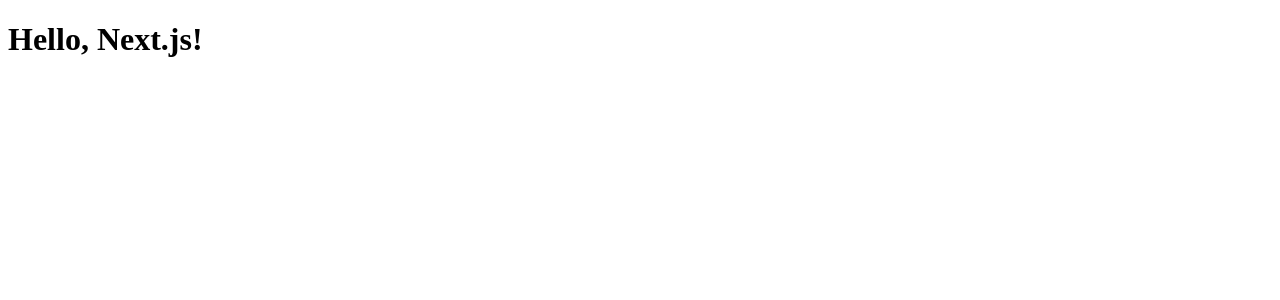
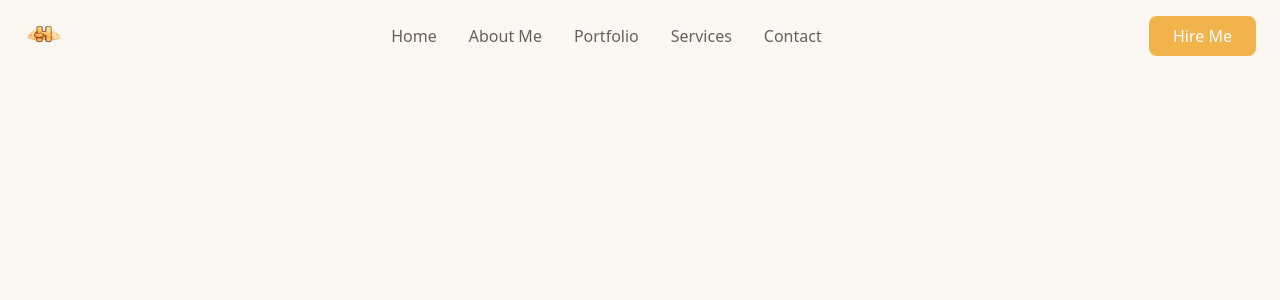
Before and after one commit to erichugy/erichugy.github.io, a Next.js app: page / in a window 1280 px wide. Shown: the top 300 px of the page. Built offline with nearby package versions, Linux system fonts and the light colour scheme.

Commit message:
Created Nav Bar

```diff
--- a/package.json
+++ b/package.json
@@ -12,8 +12,12 @@
     "lint:fix": "eslint --fix"
   },
   "devDependencies": {
+    "@tailwindcss/postcss": "^4.1.18",
     "@types/node": "25.0.9",
     "@types/react": "19.2.9",
+    "autoprefixer": "^10.4.23",
+    "postcss": "^8.5.6",
+    "tailwindcss": "^4.1.18",
     "typescript": "5.9.3"
   }
 }
--- /dev/null
+++ b/postcss.config.mjs
@@ -0,0 +1,9 @@
+/** @type {import('postcss-load-config').Config} */
+const config = {
+  plugins: {
+    '@tailwindcss/postcss': {},
+    autoprefixer: {},
+  },
+};
+
+export default config;
--- /dev/null
+++ b/src/app/globals.css
@@ -0,0 +1,16 @@
+@import "tailwindcss";
+
+@theme {
+  --color-page: #FBF8F4;
+  --color-card: #FFFFFF;
+  --color-border: #E8E3DD;
+  --color-accent: #F2B24C;
+  --color-accent-hover: #E6A23C;
+  --color-heading: #3B2F25;
+  --color-body: #6B5F55;
+  --color-muted: #9C9086;
+}
+
+body {
+  @apply bg-page text-body;
+}
--- a/src/app/layout.tsx
+++ b/src/app/layout.tsx
@@ -1,3 +1,5 @@
+import "./globals.css";
+
 export default function RootLayout({
   children,
   params,
--- a/src/app/page.tsx
+++ b/src/app/page.tsx
@@ -1,3 +1,12 @@
+import Navbar from "@/components/Navbar";
+
 export default function Page() {
-  return <h1>Hello, Next.js!</h1>;
+  return (
+    <>
+      <Navbar />
+      <main>
+        {/* Content sections will go here */}
+      </main>
+    </>
+  );
 }
--- /dev/null
+++ b/src/components/Navbar.tsx
@@ -0,0 +1,39 @@
+import Image from "next/image";
+import Link from "next/link";
+import { NAV_LINKS } from "@/lib/constants";
+
+export default function Navbar() {
+  return (
+    <nav className="flex items-center justify-between px-6 py-4 bg-page">
+      {/* Logo */}
+      <Link href="/" className="flex items-center">
+        <Image
+          src="/logo.png"
+          alt="Logo"
+          width={40}
+          height={40}
+          className="rounded"
+        />
+      </Link>
+
+      {/* Navigation Links */}
+      <ul className="hidden md:flex items-center gap-8">
+        {NAV_LINKS.map((link) => (
+          <li key={link.href}>
+            <Link
+              href={link.href}
+              className="text-body hover:text-heading transition-colors"
+            >
+              {link.label}
+            </Link>
+          </li>
+        ))}
+      </ul>
+
+      {/* CTA Button */}
+      <button className="bg-accent hover:bg-accent-hover text-white px-6 py-2 rounded-lg transition-colors font-medium">
+        Hire Me
+      </button>
+    </nav>
+  );
+}
--- /dev/null
+++ b/src/lib/constants.ts
@@ -0,0 +1,14 @@
+// Navigation links
+export const NAV_LINKS = [
+  { label: "Home", href: "/" },
+  { label: "About Me", href: "/#about" },
+  { label: "Portfolio", href: "/#portfolio" },
+  { label: "Services", href: "/#services" },
+  { label: "Contact", href: "/#contact" },
+] as const;
+
+// Social media links (placeholders for now)
+export const SOCIAL_LINKS = [
+  { name: "LinkedIn", href: "#", icon: "in" },
+  { name: "Twitter", href: "#", icon: "twitter" },
+] as const;
--- /dev/null
+++ b/tailwind.config.ts
@@ -0,0 +1,9 @@
+const config = {
+  content: [
+    "./src/pages/**/*.{js,ts,jsx,tsx,mdx}",
+    "./src/components/**/*.{js,ts,jsx,tsx,mdx}",
+    "./src/app/**/*.{js,ts,jsx,tsx,mdx}",
+  ],
+};
+
+export default config;
```
Also changed, not shown: tsconfig.json (+5 -2 lines), 1 other file (tests, documents, lock files or other folders).
